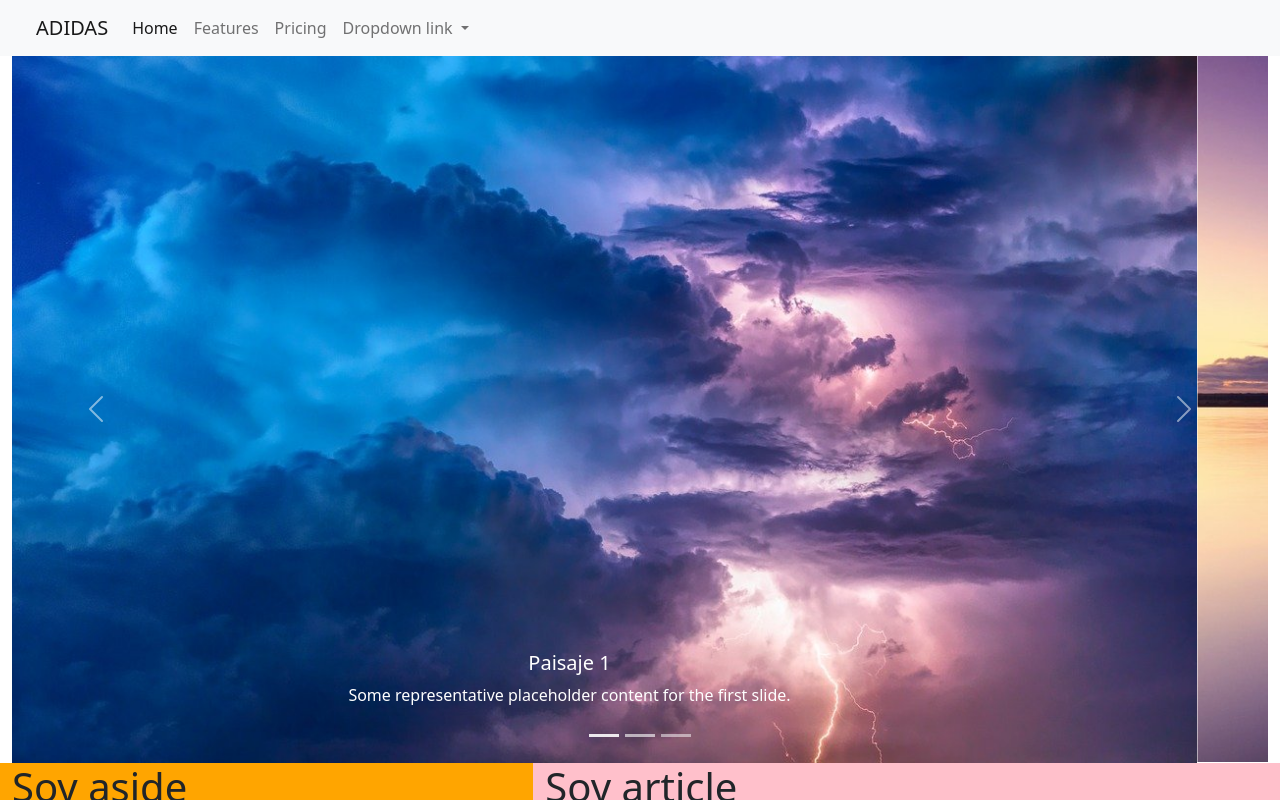
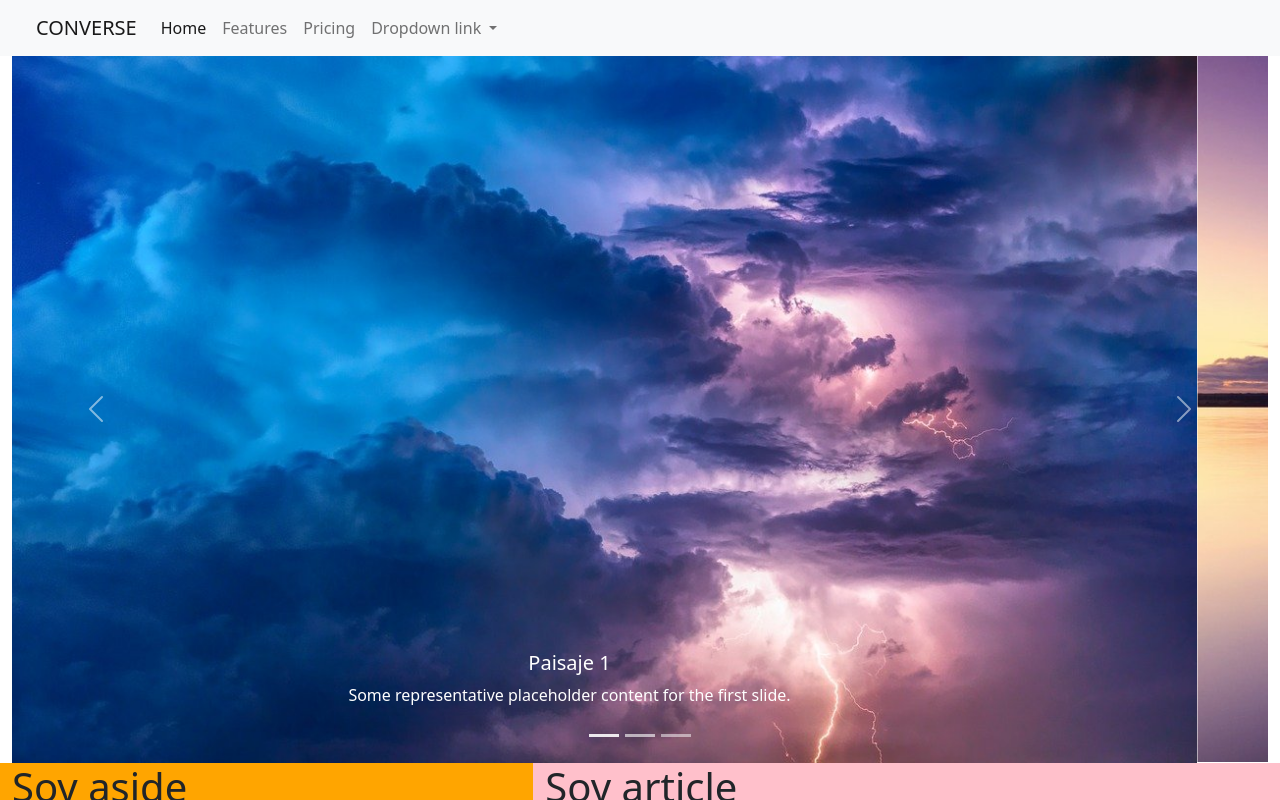
Before and after one commit to pacgrafica/dmgv, a plain HTML site: page index.html in a window 1280 px wide. Shown: the top 800 px of the page. Drawn offline with Linux system fonts and the light colour scheme.

Commit message:
Cambio Adidas por converse a la rama gh-pages

```diff
--- a/index.html
+++ b/index.html
@@ -20,7 +20,7 @@
         </div> -->
         <nav class="navbar navbar-expand-lg navbar-light bg-light">
   <div class="container-fluid">
-    <a class="navbar-brand" href="#">ADIDAS</a>
+    <a class="navbar-brand" href="#">CONVERSE</a>
     <button class="navbar-toggler" type="button" data-bs-toggle="collapse" data-bs-target="#navbarNavDropdown" aria-controls="navbarNavDropdown" aria-expanded="false" aria-label="Toggle navigation">
       <span class="navbar-toggler-icon"></span>
     </button>
```
